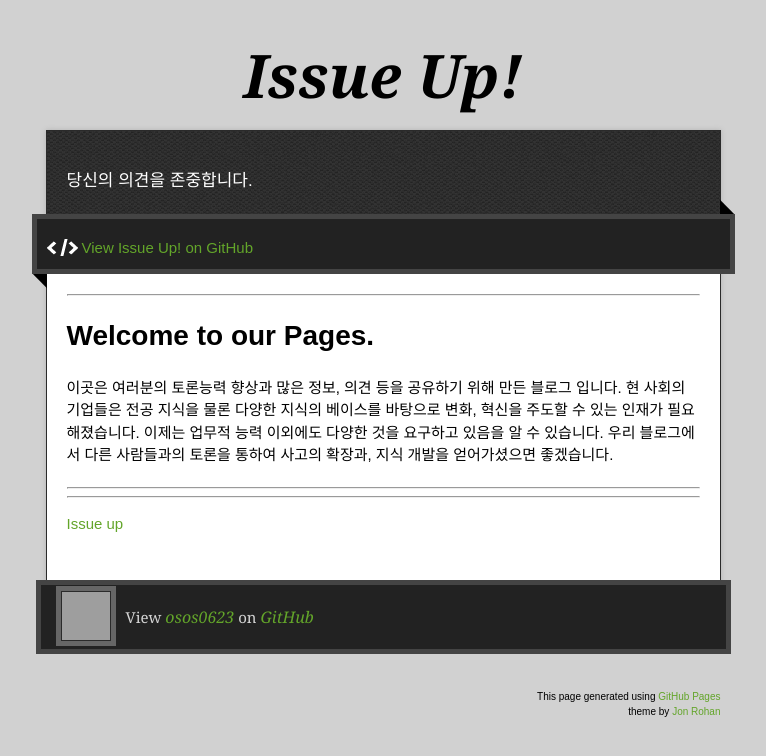
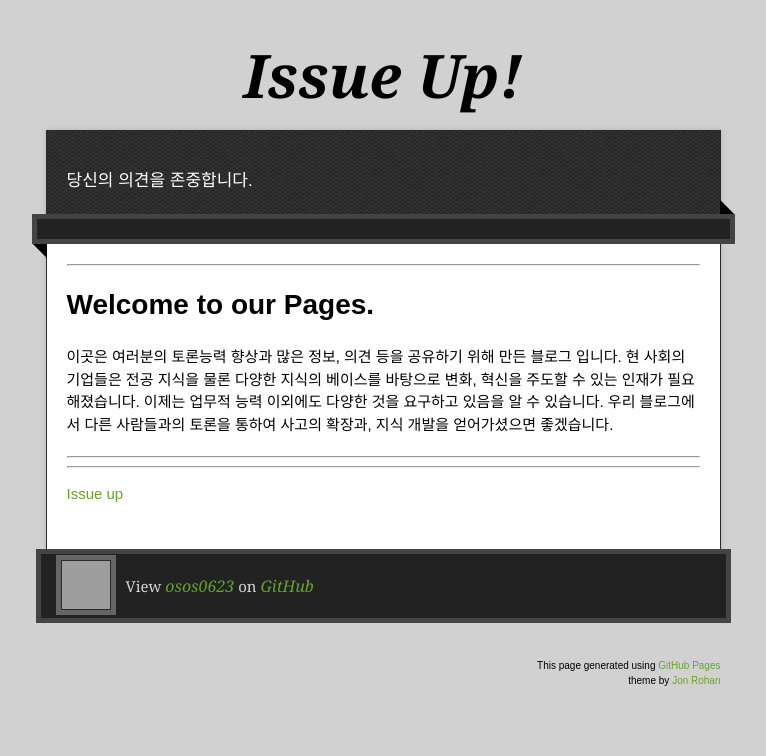
Before and after one commit to osos0623/osos0623.github.com, a Jekyll site: the page index.html, which Jekyll copies as it is, in a window 1280 px wide. Shown: the top 756 px of the page, without its empty margins (257-1023 px from the left). Built offline with Jekyll 4.4.1, drawn with Linux system fonts in a browser that asks for light colours; nearby versions of some CDN libraries; grey boxes are pictures that could not be loaded.

Commit message:
Update index.html

```diff
--- a/index.html
+++ b/index.html
@@ -29,7 +29,7 @@
       <div id="main" role="main">
         <div class="download-bar">
         <div class="inner">
-          <a href="https://github.com/osos0623" class="code">View Issue Up! on GitHub</a>
+
         </div>
         <span class="blc"></span><span class="trc"></span>
         </div>
```
